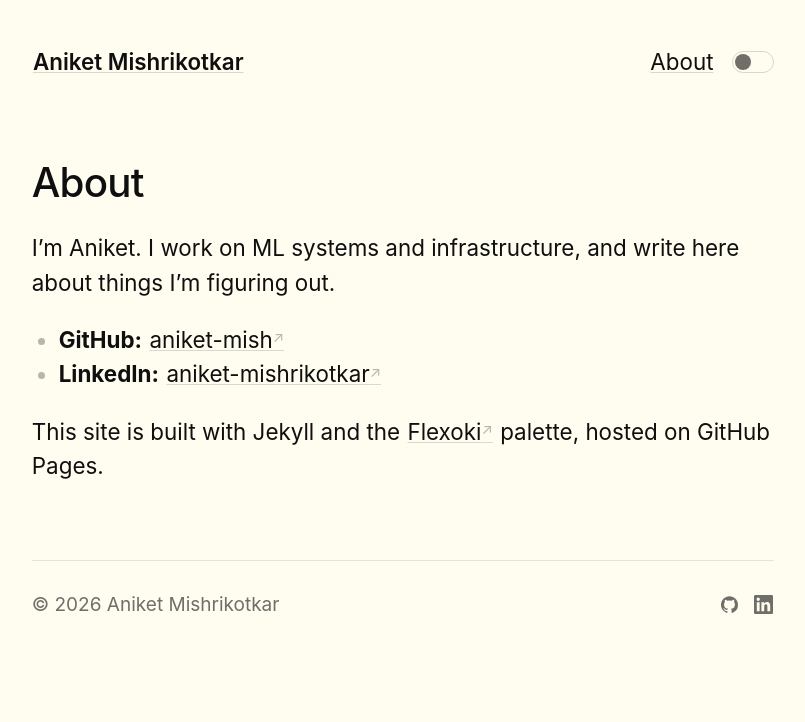
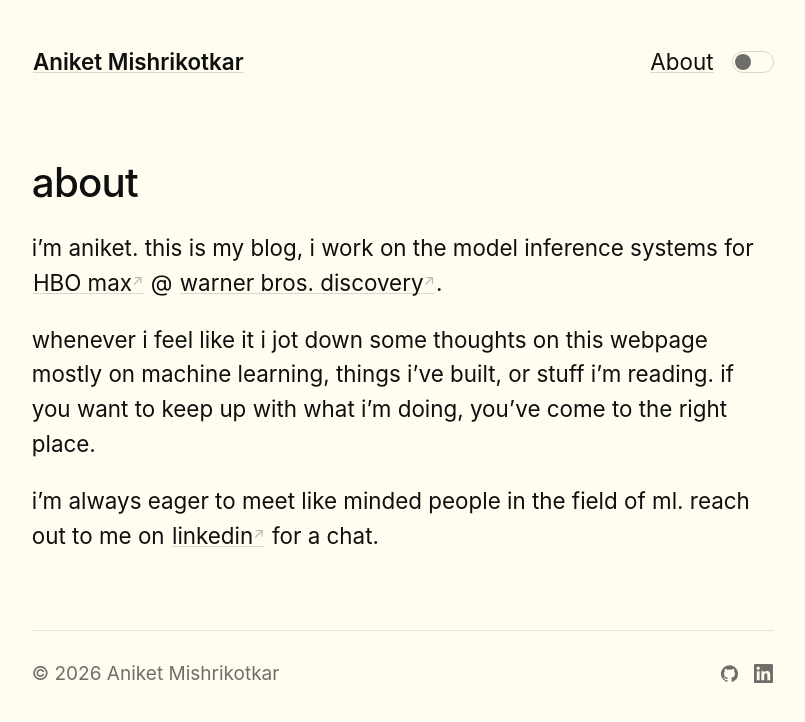
Before and after one commit to aniketmi00/aniketmi00.github.io, a Jekyll site: the page built from _pages/about.md, in a window 1280 px wide. Shown: the top 722 px of the page, without its empty margins (237-1042 px from the left). Built offline with Jekyll 4.4.1, drawn with Linux system fonts in a browser that asks for light colours.

Commit message:
Update about.md

```diff
--- a/_pages/about.md
+++ b/_pages/about.md
@@ -1,16 +1,13 @@
 ---
 layout: page
-title: About
+title: about
 permalink: /about
 ---
 
-# About
+# about
 
-I'm Aniket. I work on ML systems and infrastructure, and write here about
-things I'm figuring out.
+i'm aniket. this is my blog, i work on the model inference systems for [HBO max](https://www.hbomax.com) @ [warner bros. discovery](https://www.wbd.com).
 
-- **GitHub:** [aniket-mish](https://github.com/aniket-mish)
-- **LinkedIn:** [aniket-mishrikotkar](https://www.linkedin.com/in/aniket-mishrikotkar)
+whenever i feel like it i jot down some thoughts on this webpage mostly on machine learning, things i've built, or stuff i'm reading. if you want to keep up with what i'm doing, you've come to the right place.
 
-This site is built with Jekyll and the [Flexoki](https://github.com/kepano/flexoki)
-palette, hosted on GitHub Pages.
+i'm always eager to meet like minded people in the field of ml. reach out to me on [linkedin](https://www.linkedin.com/in/aniketmish) for a chat.
```
